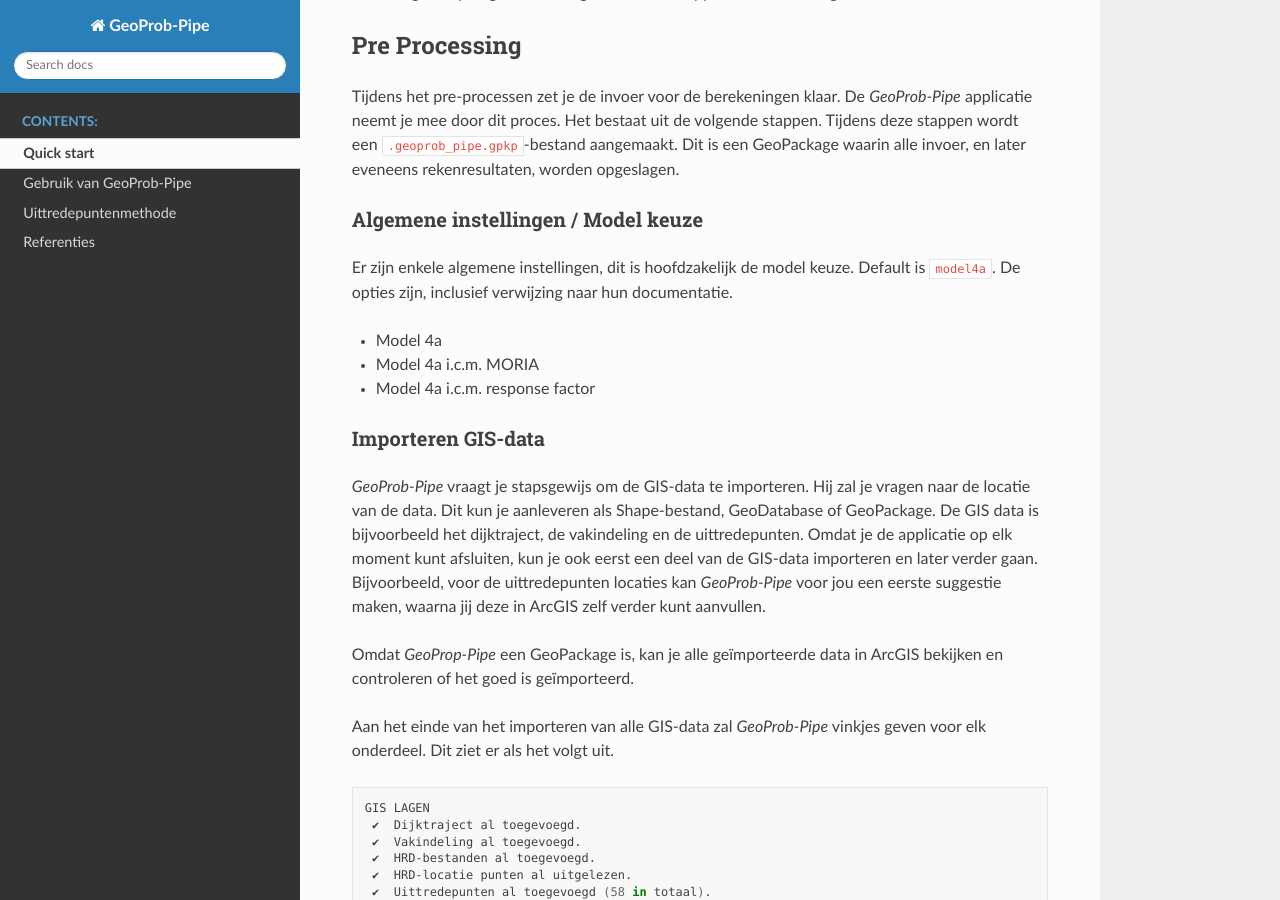
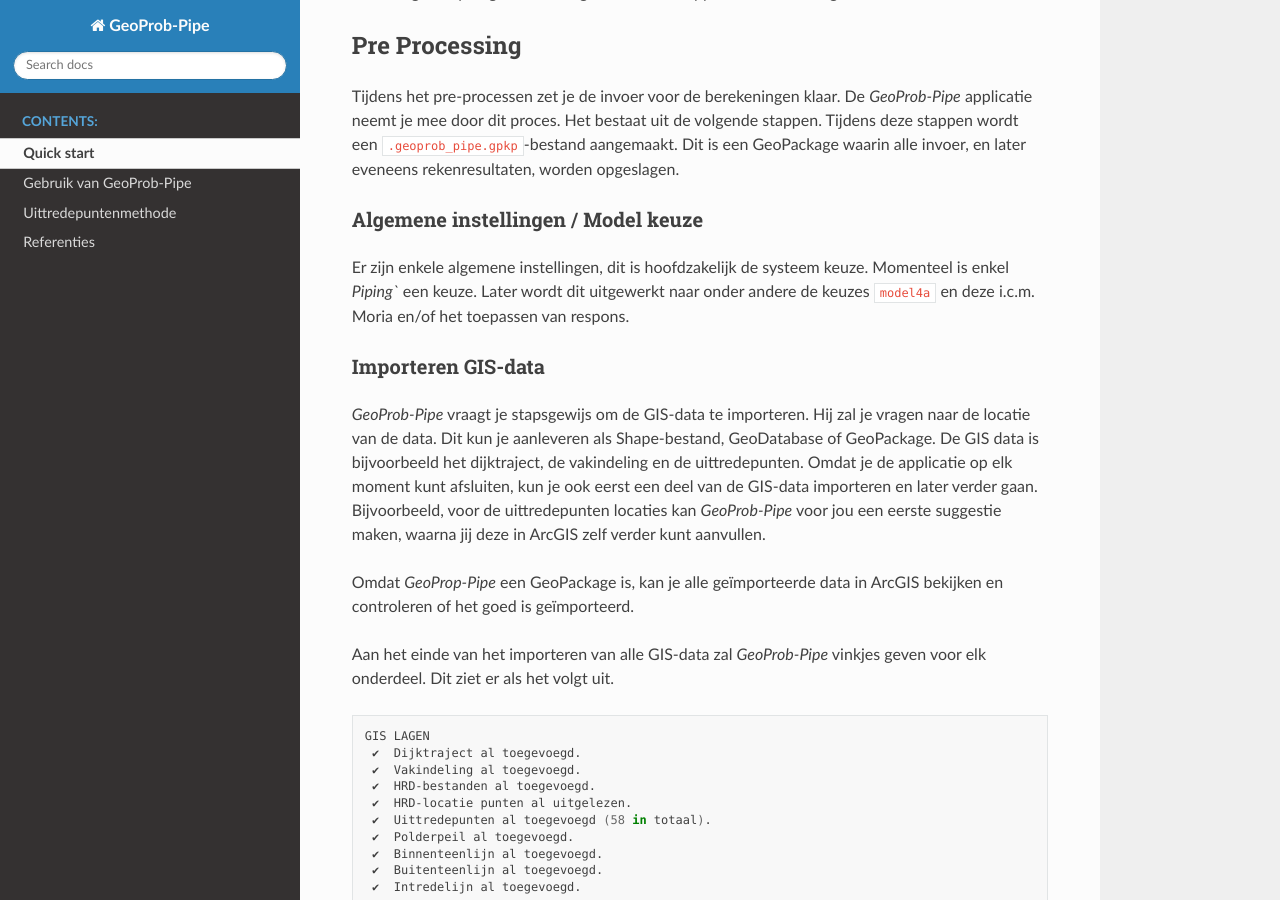
Before and after one commit to kkpdata/GeoProb-Pipe, a Sphinx documentation site: the page built from docs/gebruik_GeoProb-Pipe.rst, in a window 1280 px wide and 900 px high, scrolled down 1476 px. Built offline with Sphinx 7.4.7 and the Read the Docs theme 3.1.0, drawn with Linux system fonts in a browser that asks for light colours.

Commit message:
Small changes

```diff
--- a/docs/gebruik_GeoProb-Pipe.rst
+++ b/docs/gebruik_GeoProb-Pipe.rst
@@ -70,14 +70,9 @@ aangemaakt. Dit is een GeoPackage waarin alle invoer, en later eveneens rekenres
 Algemene instellingen / Model keuze
 ~~~~~~~~~~~~~~~~~~~~~~~~~~~~~~~~~~~
 
-Er zijn enkele algemene instellingen, dit is hoofdzakelijk de model keuze. Default is ``model4a``. De opties zijn,
-inclusief verwijzing naar hun documentatie.
-
-* Model 4a
-
-* Model 4a i.c.m. MORIA
-
-* Model 4a i.c.m. response factor
+Er zijn enkele algemene instellingen, dit is hoofdzakelijk de systeem keuze. Momenteel is enkel `Piping`` een keuze.
+Later wordt dit uitgewerkt naar onder andere de keuzes ``model4a`` en deze i.c.m. Moria en/of het toepassen van
+respons.
 
 
 Importeren GIS-data
```
Also changed, not shown: docs/index.rst (+4 -6 lines).
